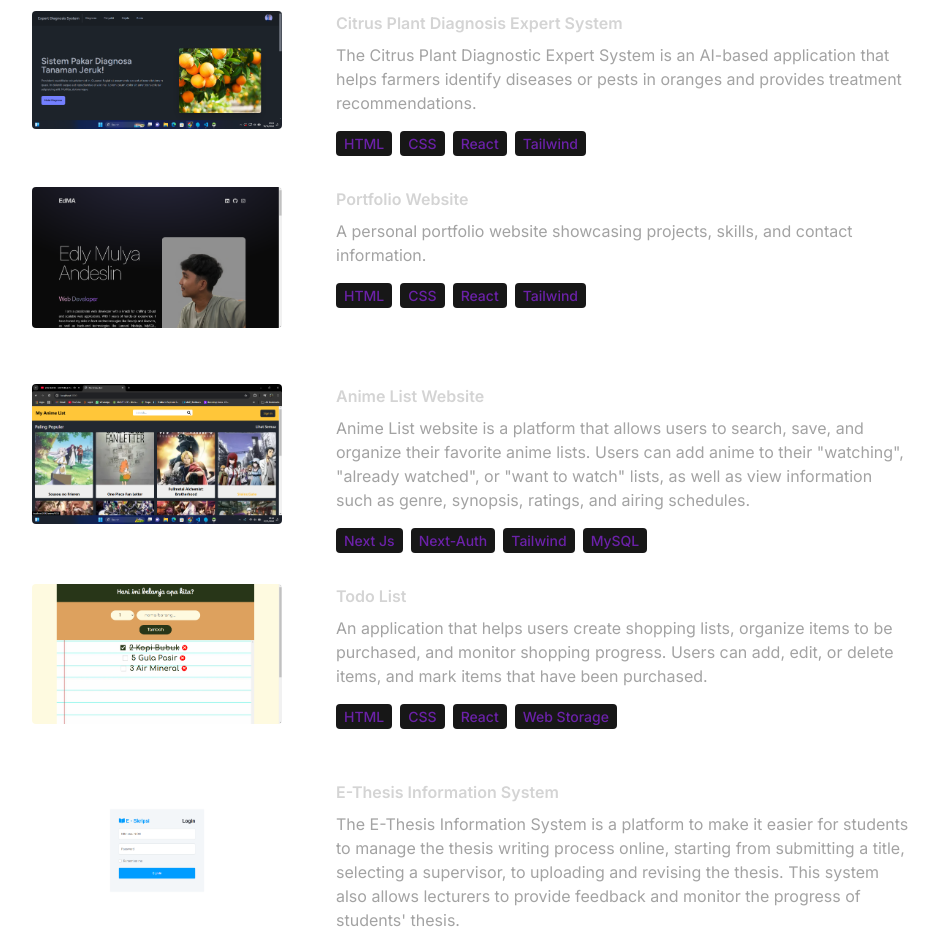
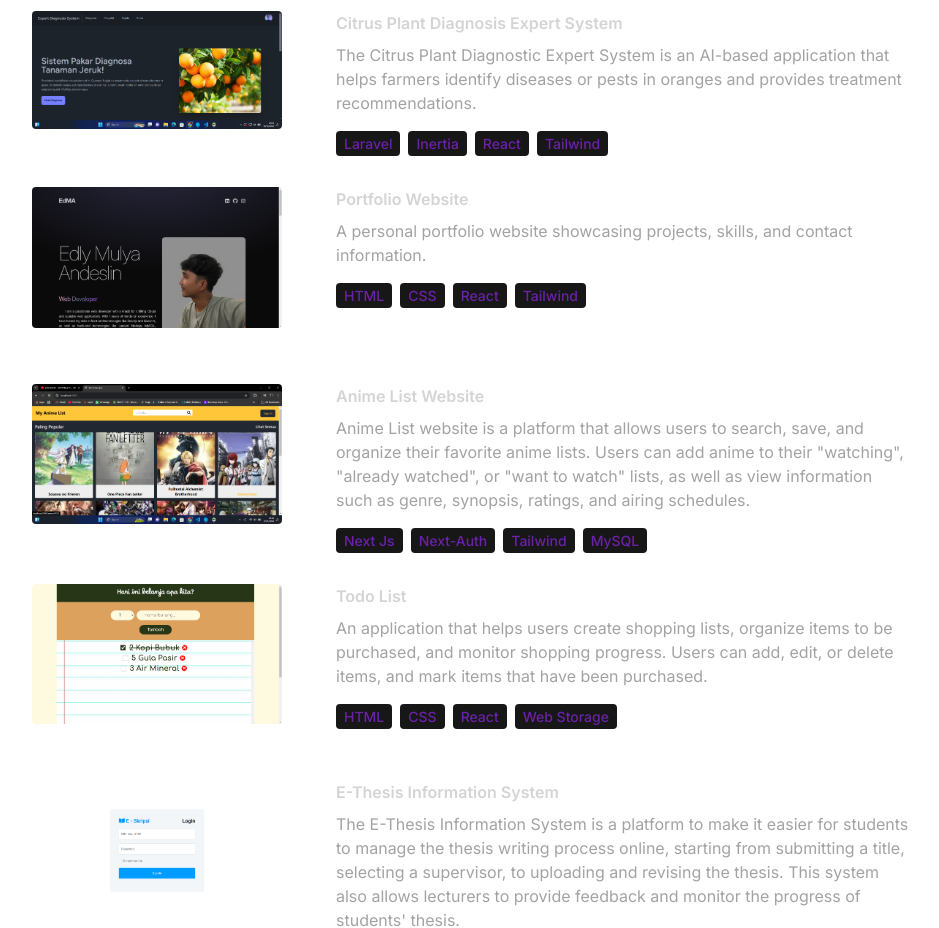
Before and after one commit to edlymulyaandeslin/react-portfolio-lyn, a React (Vite) app: page / in a window 1280 px wide. Shown: the part 2920-3848 px from the top of the page, without its empty margins (168-1107 px from the left). Built offline with nearby package versions, Linux system fonts and the light colour scheme.

Commit message:
update: update technologies

```diff
--- a/src/constants/index.js
+++ b/src/constants/index.js
@@ -44,7 +44,7 @@ export const PROJECTS = [
     image: sptjPict,
     description:
       "The Citrus Plant Diagnostic Expert System is an AI-based application that helps farmers identify diseases or pests in oranges and provides treatment recommendations.",
-    technologies: ["HTML", "CSS", "React", "Tailwind"],
+    technologies: ["Laravel", "Inertia", "React", "Tailwind"],
   },
   {
     title: "Portfolio Website",
```
